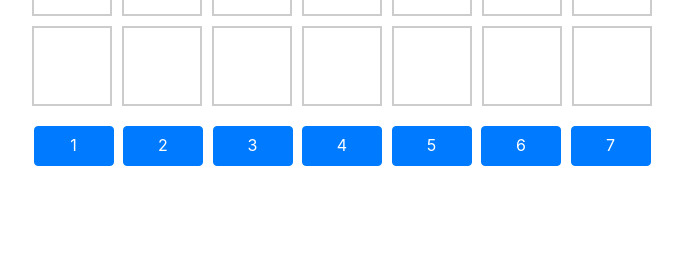
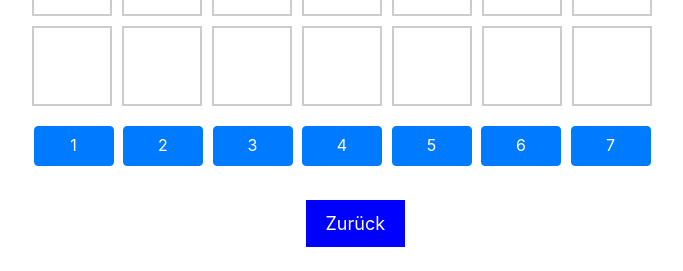
Before and after one commit to Smollo-code/Odin, a PHP site: template src/User/Templates/gewinnt.twig in a window 1280 px wide. Shown: the part 529-800 px from the top of the page, without its empty margins (298-981 px from the left). Run offline with PHP 8.4, Linux system fonts and the light colour scheme; the template is opened without the code that fills it, so the values that code supplies are empty; some libraries are stand-ins or nearby versions.

Commit message:
added Back Button for 4 Wins

```diff
--- a/public/scripts/gewinnt.js
+++ b/public/scripts/gewinnt.js
@@ -141,3 +141,7 @@ function showResult(result) {
 
 // Initialisiere das Spielfeld
 updateBoardUI();
+
+function goBack() {
+    window.location.replace("http://odin.scam/dashboard");
+}
--- a/public/styles/gewinnt.css
+++ b/public/styles/gewinnt.css
@@ -47,3 +47,15 @@ body {
     cursor: pointer;
     background-color: blue;
 }
+
+.button {
+    position: absolute;
+    left: 47.15%;
+    bottom: 3%;
+    padding: 10px 20px;
+    font-size: 18px;
+    background-color: blue;
+    color: #fff;
+    border: none;
+    cursor: pointer;
+}
--- a/src/User/Templates/gewinnt.twig
+++ b/src/User/Templates/gewinnt.twig
@@ -74,6 +74,8 @@
     </div>
 </div>
 
+<button type="button" class="button" onclick="goBack()">Zurück</button>
+
 <script src="https://code.jquery.com/jquery-3.3.1.slim.min.js"></script>
 <script src="https://cdnjs.cloudflare.com/ajax/libs/popper.js/1.14.7/umd/popper.min.js"></script>
 <script src="https://stackpath.bootstrapcdn.com/bootstrap/4.3.1/js/bootstrap.min.js"></script>
```
